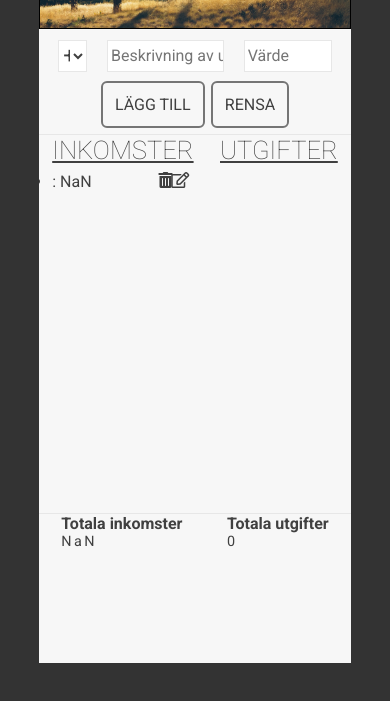
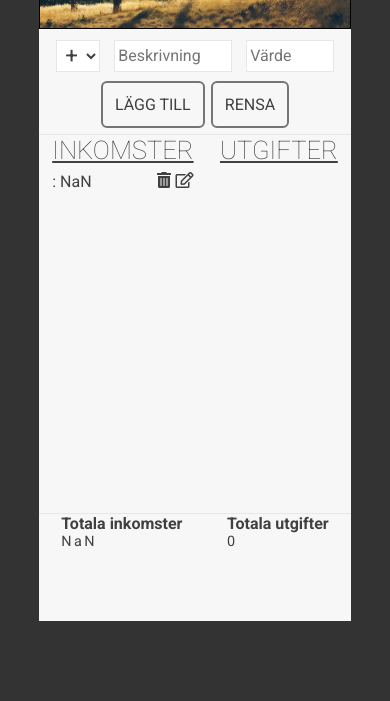
Before and after one commit to ollenilsson1/assignmentBudgetApp, a plain HTML site: page index.html in a window 390 px wide. Both pictures are taken after a click on the button "LÄGG TILL". Shown: the part 125-826 px from the top of the page. Drawn offline with Linux system fonts and the light colour scheme.

Commit message:
more responsive css

```diff
--- a/app.js
+++ b/app.js
@@ -24,7 +24,7 @@ const DELETE = "delete", EDIT = "edit";
 ENTRY_LIST = JSON.parse(localStorage.getItem("entry_list")) || [];
 updateUI();
 
-// eventlistner för income och expense list
+// eventlistner för income och expense list och addBtn
 
 incomeList.addEventListener("click" , deleteOrEdit);
 expenseList.addEventListener("click" , deleteOrEdit);
@@ -65,6 +65,7 @@ function budget(){
 
 }
 
+//DeleteOrEdit function som väljer parentnode till knappen som klickas på
 
 function deleteOrEdit(event){
     const targetBtn = event.target;
@@ -78,10 +79,14 @@ function deleteOrEdit(event){
     }
 }
 
+//Delete som tar bort element id från arrayen och uppdaterar UI
+
 function deleteEntry(entry){
     ENTRY_LIST.splice( entry.id, 1);
     updateUI();
 }
+
+//Edit som gör det möjligt att ändra en entry, beroende på om man klickar på en income eller expense li.
 
 function editEntry(entry){
     let ENTRY = ENTRY_LIST[entry.id];
@@ -97,7 +102,7 @@ function editEntry(entry){
     deleteEntry(entry);
 }
 
-
+//UpdateUi som räknar alla totaler och uppdaterar deras divar.
 function updateUI(){
     income = calculateTotal("income", ENTRY_LIST);
     outcome = calculateTotal("expense", ENTRY_LIST);
@@ -135,6 +140,7 @@ function updateUI(){
     localStorage.setItem("entry_list", JSON.stringify(ENTRY_LIST));
 }
 
+//Function för att visa ett item med delete och edit knapp
 function showEntry(list, type, title, amount, id) {
 
     const entry =  ` <li id = "${id}" class="${type}">
@@ -179,6 +185,3 @@ function clearInput(inputs) {
         input.value = "";
     })
 }
-
-
-addBtn.addEventListener("click", budget);
--- a/index.html
+++ b/index.html
@@ -36,14 +36,14 @@
 
 
         <div class="add_value">
-            <div class="add_value_container">
+            <form class="add_value_container">
                 <select id="add_select">
                     <option value="+" value="income" selected>+</option>
                     <option value="-" value="expenses">-</option>
                 </select>
-                <input id="add_text" type="text" placeholder="Beskrivning av utgift/inkomst">
+                <input id="add_text" type="text" placeholder="Beskrivning">
                 <input id="add_amount" type="number" placeholder="Värde">
-            </div>
+            </form>
 
             <!-- Lägg till eller rensa knappar -->
 
--- a/style.css
+++ b/style.css
@@ -50,11 +50,7 @@ max-width är 900px sen går den över till 80% av sidan */
 }
 
 .background-container {
-   height:75vh;
-   /* background-image: url("/images/background_big.jpg");
-   background-position: center;
-   background-repeat: no-repeat;
-   background-size: cover; */
+   height:70vh;
 
 }
 
@@ -210,7 +206,9 @@ input[type=number] {
     border-bottom: 1px solid #e7e7e7;
     height: 45vh;
 }
-
+.list {
+    list-style-type: none;
+}
 
 .income , .expense {
     position:relative;
@@ -281,6 +279,27 @@ footer {
         font-size: 0.9rem;
     }
 
+    #edit {
+        position: absolute;
+        top:0;
+        right:0%;
+
+    }
+
+    #delete {
+        position: absolute;
+        top:0;
+        right:16%;
+
+    }
+
+    .background-container {
+        height:65vh;
+
+    }
+
+
+
 
 }
 
@@ -288,4 +307,13 @@ footer {
     #h1_total {
         font-size:1.5rem;
     }
+
+    #add_select {
+        width:15%;
+    }
+
+    .background-container {
+        height:70vh;
+
+    }
 }
```
